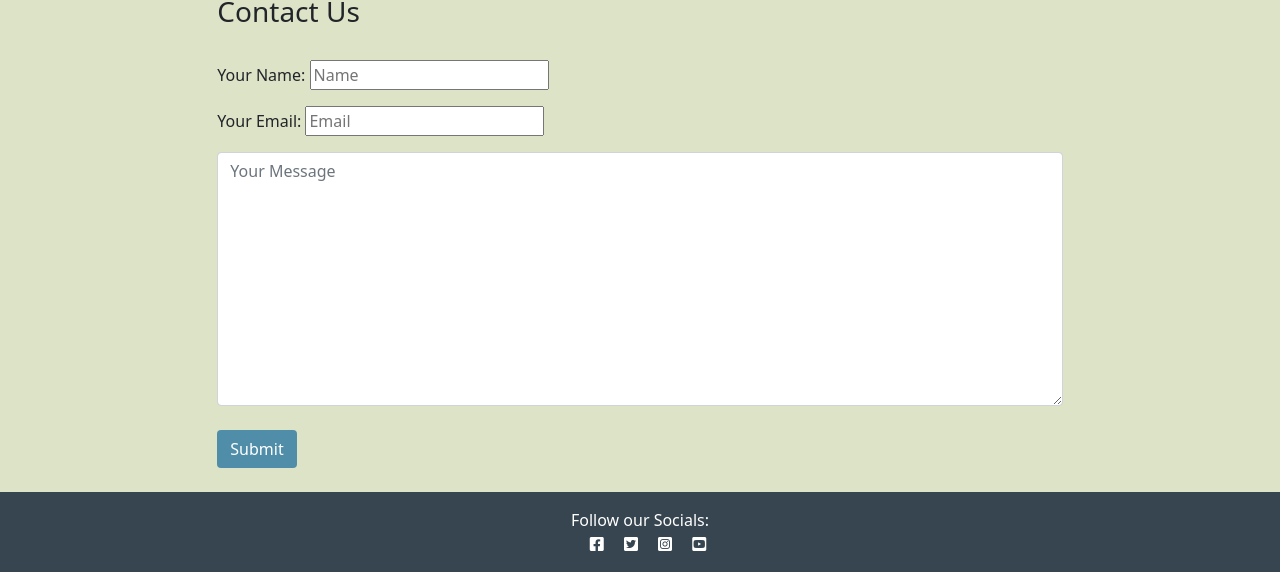
After one commit to CathalSweeney6/thefjordblog, a Django app: page /contact.html in a window 1280 px wide. The commit adds this page. Shown: the part 405-977 px from the top of the page. Run offline with Django 3.2, Linux system fonts and the light colour scheme; some libraries are stand-ins or nearby versions; some web fonts are replaced.

Commit message:
Add Contact Us Form

```diff
--- a/blog/urls.py
+++ b/blog/urls.py
@@ -6,4 +6,5 @@ urlpatterns = [
     path('<slug:slug>/', views.PostDetail.as_view(), name='post_detail'),
     path('like/<slug:slug>', views.PostLike.as_view(), name='post_like'),
     path('search', views.search, name='search'),
+    path('contact.html', views.contact, name="contact"),
 ]
--- a/blog/views.py
+++ b/blog/views.py
@@ -4,7 +4,7 @@ from django.http import HttpResponseRedirect
 from .models import Post
 from .forms import CommentForm
 from django.db.models import Q
-
+from django.core.mail import send_mail
 
 class PostList(generic.ListView):
     model = Post
@@ -90,3 +90,23 @@ def search(request):
                       {'searched': searched, 'post_list':  post_list})
     else:
         return render(request, 'search.html', {})
+
+
+def contact(request):
+    if request.method == "POST":
+        message_name = request.POST['message-name']
+        message_email = request.POST['message-email']
+        message = request.POST['message']
+
+        # send an email
+        send_mail(
+                message_name,  # subject
+                message,  # message
+                message_email,  # from email
+                ['https://formdump.codeinstitute.net/'],  # To Email
+                )
+
+        return render(request, 'contact.html', {'message_name': message_name})
+
+    else:
+        return render(request, 'contact.html', {})
--- a/templates/account/login.html
+++ b/templates/account/login.html
@@ -13,7 +13,7 @@
       <h3>{% trans "Sign In" %}</h3>
 
       <p>{% blocktrans %}Welcome back to The Fjord. To leave a comment or like a post, please log in. If you
-        have not created an account yet, then please<a class="link" href="{{ signup_url }}">sign up</a>
+        have not created an account yet, then please <a class="link" href="{{ signup_url }}">sign up</a>
         first.{% endblocktrans %}</p>
     </div>
   </div>
--- a/templates/base.html
+++ b/templates/base.html
@@ -47,6 +47,9 @@
                     </li>
                     <li class="nav-item">
                         <a class="nav-link" href="{% url 'account_login' %}">Login</a>
+                    </li>
+                    <li class="nav-item">
+                        <a class="nav-link" href="{%  url 'contact' %}#contact">Contact Us</a>
                     </li>
                     {% endif %}
 
--- /dev/null
+++ b/templates/contact.html
@@ -0,0 +1,33 @@
+{% extends "base.html" %}
+
+{% load i18n %}
+{% load account socialaccount %}
+
+{% block head_title %}{% trans "Contaxt Us" %}
+{% endblock %}
+
+{% block content %}
+
+<div class="container">
+
+
+  </div>
+  <div class="row">
+    <div class="col-md-8 mt-3 offset-md-2">
+      {% csrf_token %}
+      <form class="login" ethod="POST" action="https://formdump.codeinstitute.net/">
+        <h3>Contact Us</h3>
+        <br>
+        <p><label for="id_login">Your Name:</label> <input type="text" name="Name:" placeholder="Name" autocomplete="username" maxlength="150" required id="id_login"></p>
+        <p><label for="id_login">Your Email:</label> <input type="text" name="Email:" placeholder="Email" autocomplete="username" maxlength="150" required id="id_login"></p>
+        <div class="col-12">
+        <textarea name="body" cols="40" rows="10" class="textarea form-control" required="" id="id_body" placeholder="Your Message"></textarea>
+    </div>
+    <br>
+        <button class="btn btn-signup right" type="submit">Submit</button>
+      </form>
+    </div>
+  </div>
+  <br>
+</div>
+{% endblock %}
```
